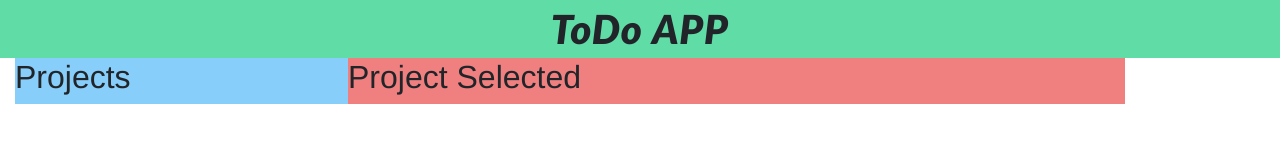
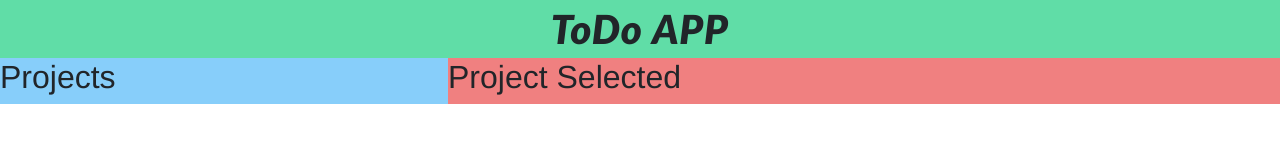
Before and after one commit to nriqu322/To-Do-List, a website built with webpack: page dist/index.html in a window 1280 px wide. Built offline with nearby package versions, Linux system fonts and the light colour scheme.

Commit message:
fix containers width

```diff
--- a/src/layout.js
+++ b/src/layout.js
@@ -9,7 +9,7 @@ const renderLayout = () => {
   titlePage.textContent = 'ToDo APP';
 
   const container = document.createElement('div');
-  container.classList.add('container', 'd-flex');
+  container.classList.add('main-container', 'd-flex');
   content.appendChild(container);
 
   const leftMenu = document.createElement('div');
--- a/src/style.css
+++ b/src/style.css
@@ -20,18 +20,16 @@ h1 {
   margin-bottom: 0;
 }
 
-.container {
-  margin-left: 0;
-  margin-right: 0;
+.main-container {
   font-family: Helvetica, sans-serif;
 }
 
 .left-menu {
   background-color: lightskyblue;
-  width: 30%;
+  width: 35%;
 }
 
 .todo-content {
   background-color: lightcoral;
-  width: 70%;
+  width: 65%;
 }
```
Also changed, not shown: dist/main.js.
